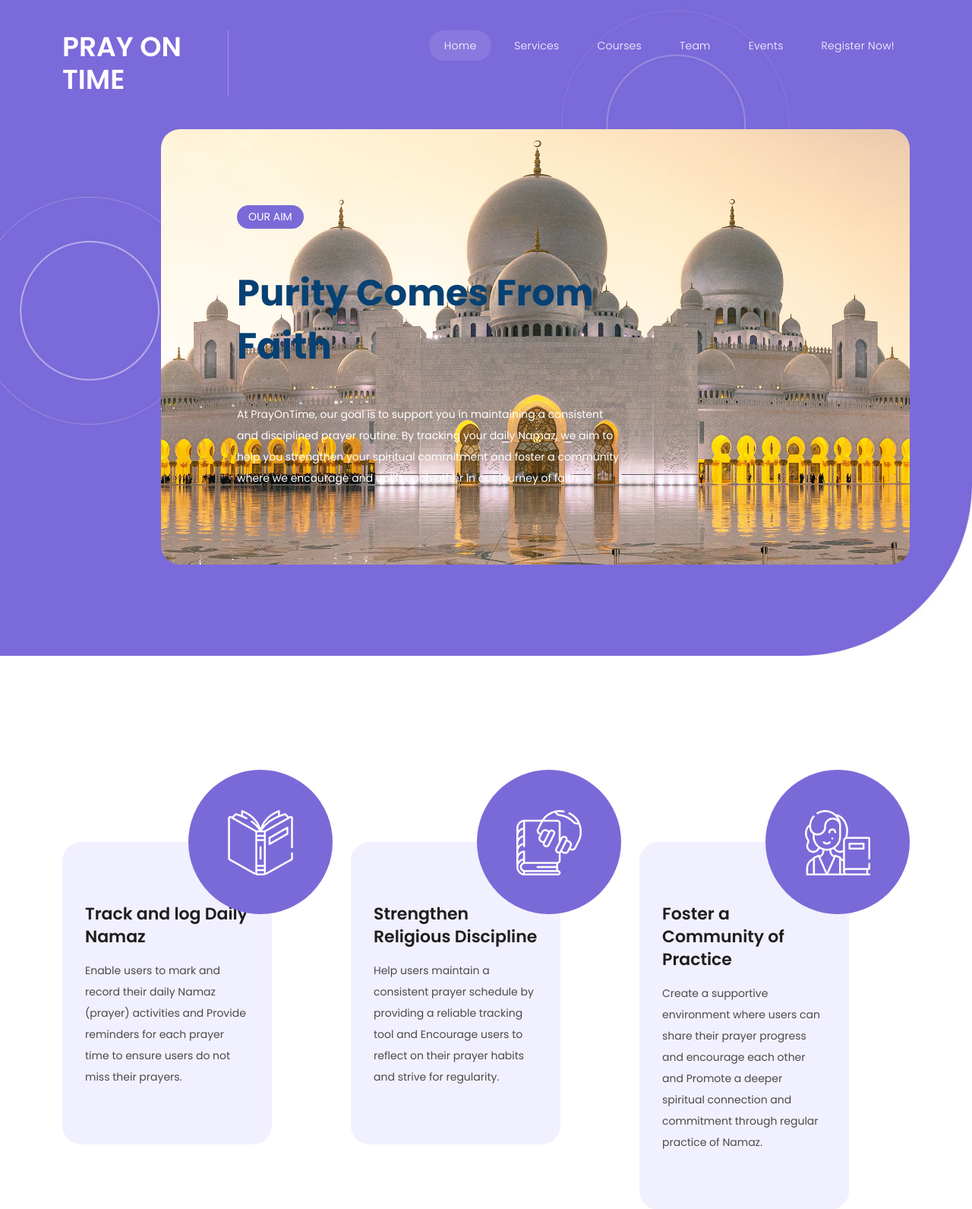
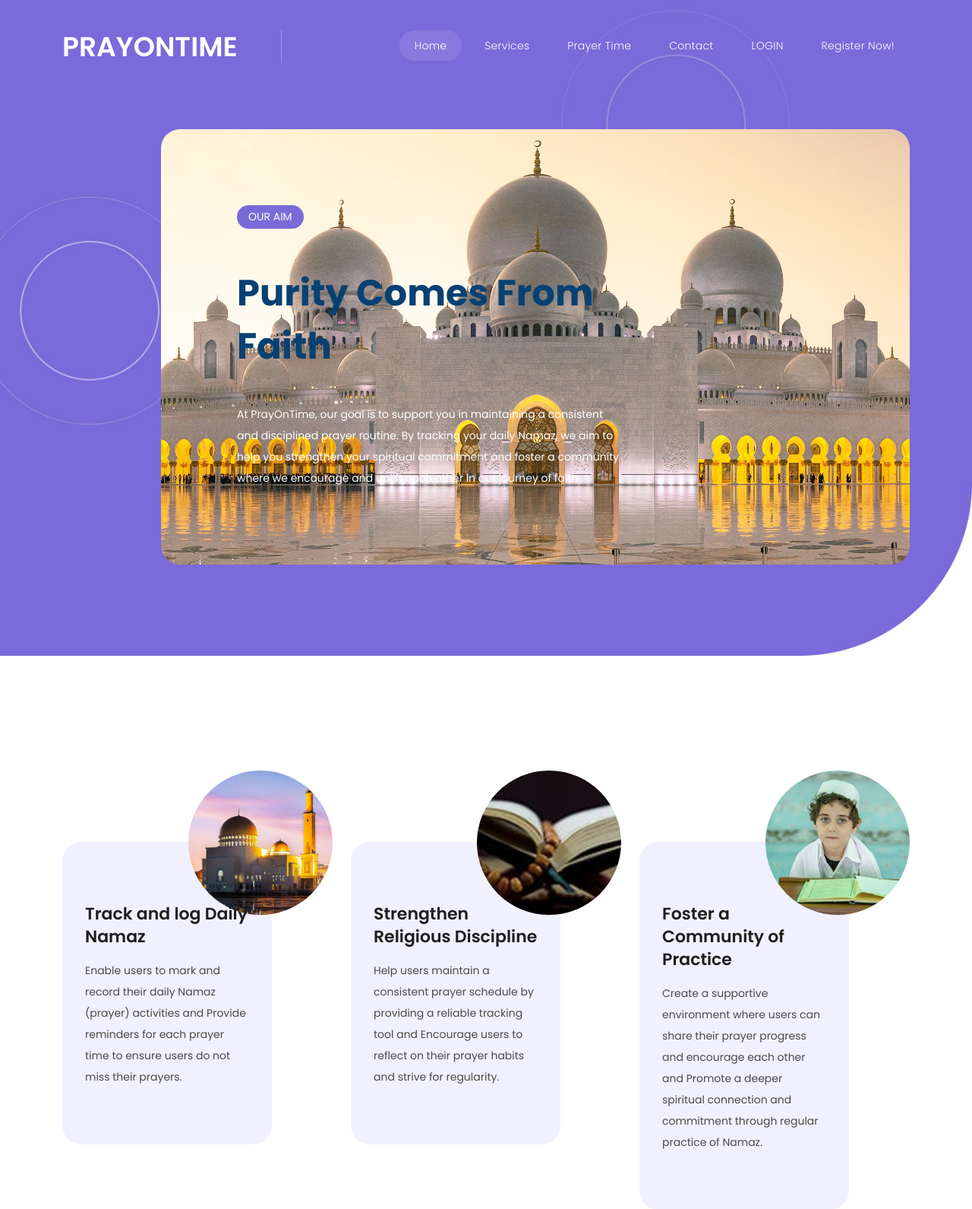
Before and after one commit to mammukb/PrayOnTime, a Django app: page / in a window 1280 px wide. Shown: the top 1591 px of the page at 76% size. Run offline with Django 3.2, Linux system fonts and the light colour scheme; some libraries are stand-ins or nearby versions.

Commit message:
index page completed

```diff
--- a/static/assets/css/templatemo-scholar.css
+++ b/static/assets/css/templatemo-scholar.css
@@ -815,7 +815,7 @@ Services Style
   display: inline-block;
   text-align: center;
   line-height: 190px;
-  background-color: #7a6ad8;
+  background-color: #ffffff;
   border-radius: 50%;
   position: absolute;
   right: 0;
@@ -823,7 +823,12 @@ Services Style
 }
 
 .services .service-item .icon img {
-  max-width: 86px;
+  width: 190px;
+  height: 190px;
+  border-radius: 50%;
+
+
+  /* max-width: 86px; */
   transition: all .2s;
 }
 
@@ -1207,6 +1212,34 @@ Team Style
   background-color: #7a6ad8;
   color: #fff;
 }
+
+
+/*
+---------------------------------------------
+Team Style
+---------------------------------------------
+*/
+
+.time-content {
+  display: flex;
+  flex-direction: row;
+  align-content:  flex-end;
+  margin: 120px  50px 20px 120px ;
+  gap: 290px;
+}
+
+.time-content h4 {
+  color: #074173;
+  font-weight: 600;
+  font-style: italic;
+  margin-bottom: 30px;
+  font-size: xx-large;
+
+}
+
+
+
+
 
 
 /*
@@ -1705,6 +1738,13 @@ body {
     display: inline-block;
     margin: 0px 10px;
   }
+
+  .time-content {
+    gap: 120px;
+    align-items: center;
+  margin: 120px  20px 50px 20px ;
+
+  }
 }
 
 @media (max-width: 992px) {
--- a/template/index.html
+++ b/template/index.html
@@ -53,7 +53,7 @@ https://templatemo.com/tm-586-scholar
                 <nav class="main-nav">
                     <!-- ***** Logo Start ***** -->
                     <a href="index.html" class="logo">
-                        <h1>Pray On Time </h1>
+                        <h1>PrayOnTime </h1>
                     </a>
                     <!-- ***** Logo End ***** -->
                     <!-- ***** Serach Start ***** -->
@@ -68,9 +68,9 @@ https://templatemo.com/tm-586-scholar
                     <ul class="nav">
                       <li class="scroll-to-section"><a href="#top" class="active">Home</a></li>
                       <li class="scroll-to-section"><a href="#services">Services</a></li>
-                      <li class="scroll-to-section"><a href="#courses">Courses</a></li>
-                      <li class="scroll-to-section"><a href="#team">Team</a></li>
-                      <li class="scroll-to-section"><a href="#events">Events</a></li>
+                      <li class="scroll-to-section"><a href="#time">Prayer time</a></li>
+                      <li class="scroll-to-section"><a href="#contact">Contact</a></li>
+                      <li class="scroll-to-section"><a href="#events">LOGIN</a></li>
                       <li class="scroll-to-section"><a href="#contact">Register Now!</a></li>
                   </ul>
                     <a class='menu-trigger'>
@@ -146,7 +146,7 @@ https://templatemo.com/tm-586-scholar
         <div class="col-lg-4 col-md-6">
           <div class="service-item">
             <div class="icon">
-              <img src="static/assets/images/service-01.png" alt="online degrees">
+              <img src="static/assets/images/track.jpg" alt="online degrees">
             </div>
             <div class="main-content">
               <h4>Track and log Daily Namaz</h4>
@@ -162,7 +162,7 @@ https://templatemo.com/tm-586-scholar
         <div class="col-lg-4 col-md-6">
           <div class="service-item">
             <div class="icon">
-              <img src="static/assets/images/service-02.png" alt="short courses">
+              <img src="static/assets/images/strengthen.jpg" alt="short courses">
             </div>
             <div class="main-content">
               <h4>Strengthen Religious Discipline</h4>
@@ -177,7 +177,7 @@ https://templatemo.com/tm-586-scholar
         <div class="col-lg-4 col-md-6">
           <div class="service-item">
             <div class="icon">
-              <img src="static/assets/images/service-03.png" alt="web experts">
+              <img src="static/assets/images/community.jpg" alt="web experts">
             </div>
             <div class="main-content">
               <h4>Foster a Community of Practice</h4>
@@ -406,7 +406,7 @@ https://templatemo.com/tm-586-scholar
     </div>
   </div>
 
-  <div class="team section" id="team">
+  <!-- <div class="team section" id="team">
     <div class="container">
       <div class="row">
         <div class="col-lg-3 col-md-6">
@@ -467,9 +467,41 @@ https://templatemo.com/tm-586-scholar
         </div>
       </div>
     </div>
+  </div>  -->
+
+
+  <div class="time-section" id="time" >
+    <div class="container">
+      <div class="row  time-content  " >
+        <div  class="time-prayer  col-lg-4 col-md-2"  >
+          <h4>Prayer Times</h4>
+          <hr>
+          <iframe style="width: 200px; height: 400px;     border: 1px solid #ddd;"
+          scrolling="no" src="https://www.islamicfinder.org/prayer-widget/">
+           </iframe>
+        </div>
+        <div  class="time-date   col-lg-4 col-md-2 " >
+          <h4>Important dates</h4>
+          <hr>
+          <iframe  style="width: 240px; height: 460px; border: 1px solid #ddd;"
+          scrolling="no" src="https://www.islamicfinder.org/specialislamicdays">
+        </iframe>
+
+        </div>
+
+
+
+      </div>
+
+    </div>
+
   </div>
 
-  <div class="section testimonials">
+
+
+
+
+  <!-- <div class="section testimonials">
     <div class="container">
       <div class="row">
         <div class="col-lg-7">
@@ -618,7 +650,7 @@ https://templatemo.com/tm-586-scholar
         </div>
       </div>
     </div>
-  </div>
+  </div> -->
 
   <div class="contact-us section" id="contact">
     <div class="container">
@@ -627,13 +659,14 @@ https://templatemo.com/tm-586-scholar
           <div class="section-heading">
             <h6>Contact Us</h6>
             <h2>Feel free to contact us anytime</h2>
-            <p>Thank you for choosing our templates. We provide you best CSS templates at absolutely 100% free of charge. You may support us by sharing our website to your friends.</p>
-            <div class="special-offer">
+            <p>Thank you for choosing us. We provide you our best ,if you have any insights or complaints about us feel free to send message
+               . You may support us by sharing our website to your friends.</p>
+            <!-- <div class="special-offer">
               <span class="offer">off<br><em>50%</em></span>
               <h6>Valide: <em>24 April 2036</em></h6>
               <h4>Special Offer <em>50%</em> OFF!</h4>
               <a href="#"><i class="fa fa-angle-right"></i></a>
-            </div>
+            </div> -->
           </div>
         </div>
         <div class="col-lg-6">
@@ -671,7 +704,7 @@ https://templatemo.com/tm-586-scholar
   <footer>
     <div class="container">
       <div class="col-lg-12">
-        <p>Copyright © 2036 Scholar Organization. All rights reserved. &nbsp;&nbsp;&nbsp; Design: <a href="https://templatemo.com" rel="nofollow" target="_blank">TemplateMo</a> Distribution: <a href="https://themewagon.com" rel="nofollow" target="_blank">ThemeWagon</a></p>
+        <p>Copyright © 2024  PrayOnTime. All rights reserved.
       </div>
     </div>
   </footer>
```
Also changed, not shown: static/assets/images/community.jpg (added), static/assets/images/strengthen.jpg (added), static/assets/images/track.jpg (added).
